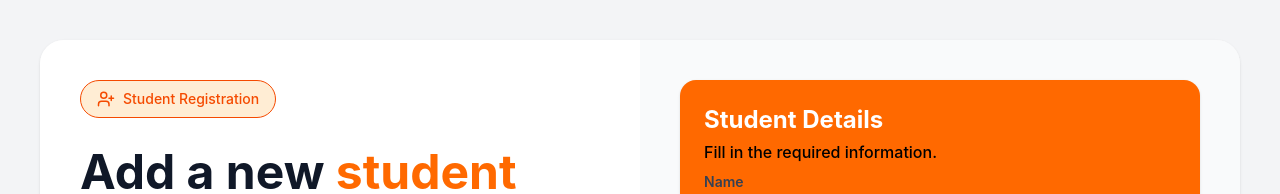
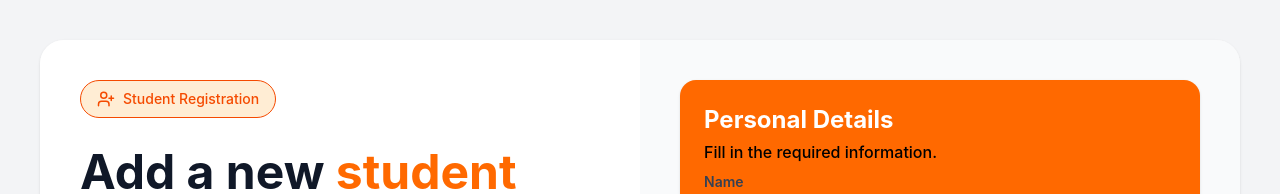
Before and after one commit to NamanvSachdeva/my-react-app, a React (Vite) app: page /Studentform in a window 1280 px wide. Shown: the top 194 px of the page. Built offline with nearby package versions, Linux system fonts and the light colour scheme.

Commit message:
jsut a little change

```diff
--- a/src/Pages/Studentform.jsx
+++ b/src/Pages/Studentform.jsx
@@ -19,7 +19,7 @@ export default function StudentForm() {
           <div className="bg-orange-500 rounded-2xl p-6 shadow-sm">
 
             <h2 className="text-2xl font-bold  text-white">
-              Student Details
+              Personal Details
             </h2>
 
             <p className="text-md text-black font-medium mt-1">
```
